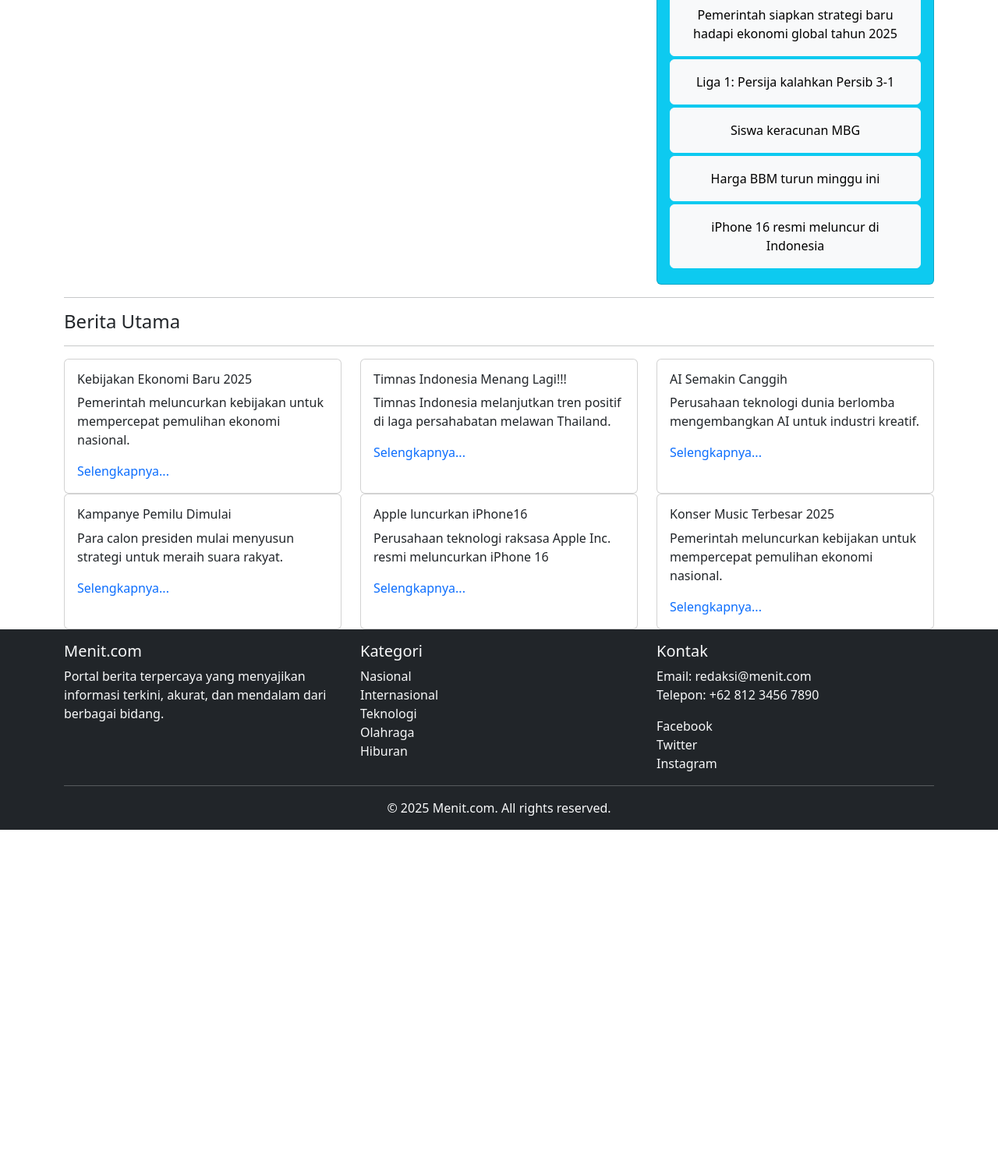
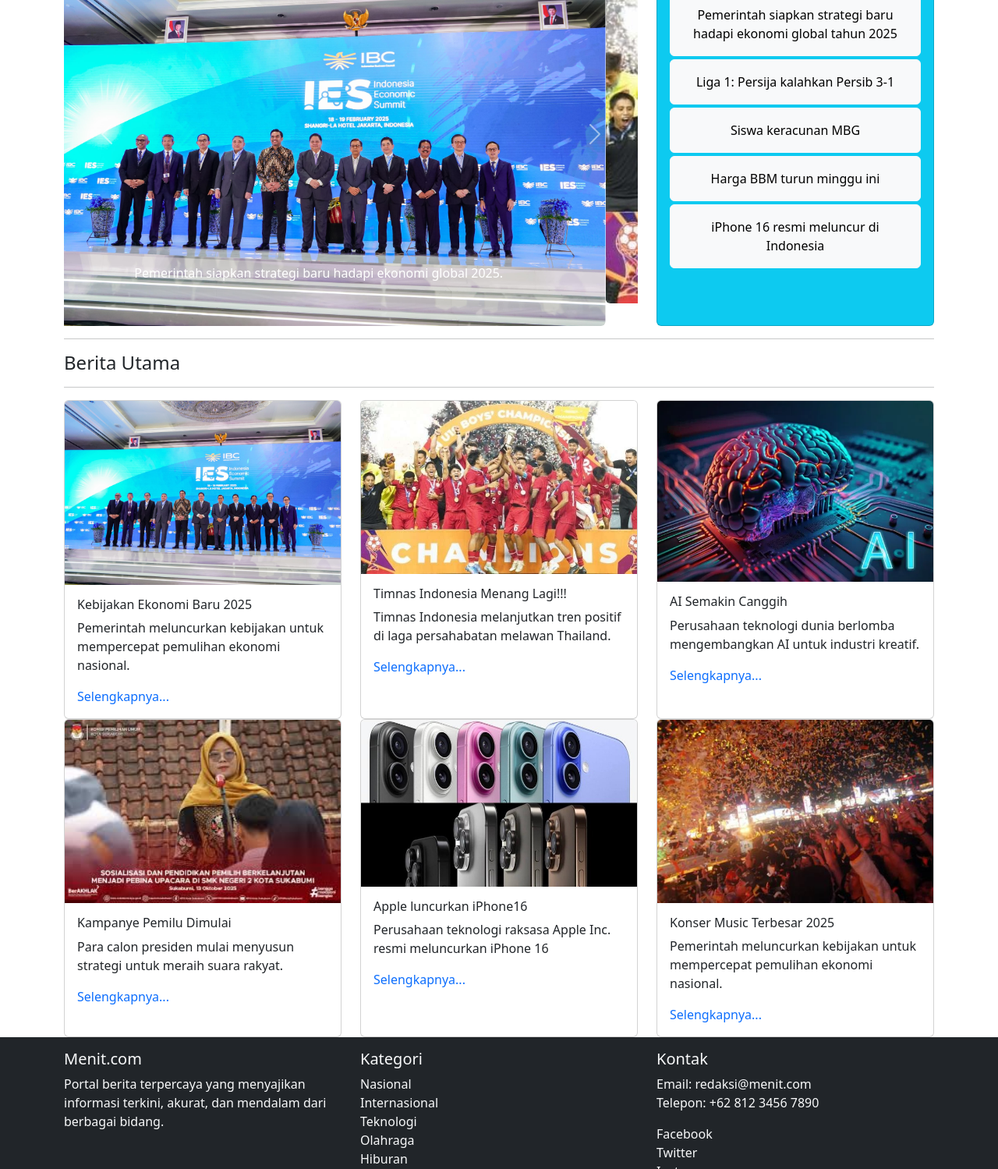
Before and after one commit to anandagumilang13-dev/WebBerita11rpl3, a plain HTML site: page index.html in a window 1280 px wide. Shown: the part 232-1731 px from the top of the page at 78% size. Before the commit the page ends 1296 px from the top, so only its background shows below. Drawn offline with nearby package versions, Linux system fonts and the light colour scheme.

Commit message:
Add files via upload

```diff
--- a/index.html
+++ b/index.html
@@ -46,7 +46,7 @@
           <div class="carousel-inner">
             <div class="carousel-item active">
               <a href="berita-kebijakan-ekonomi-baru-2025.html">
-              <img src="images/gambar1.jpeg" class="d-block w-100 rounded" alt="Berita 1">
+              <img src="gambar1.jpeg" class="d-block w-100 rounded" alt="Berita 1">
               </a>
               <div class="carousel-caption">
                 <p>Pemerintah siapkan strategi baru hadapi ekonomi global 2025.</p>
@@ -55,7 +55,7 @@
 
             <div class="carousel-item">
               <a href="berita-indonesia-vs-thailand.html">
-              <img src="images/gambar2.jpeg" class="d-block w-100 rounded" alt="Berita 2">
+              <img src="gambar2.jpeg" class="d-block w-100 rounded" alt="Berita 2">
               </a>
               <div class="carousel-caption">
                 <p>Indonesia kalahkan Thailand dengan skor 2-0.</p>
@@ -64,7 +64,7 @@
 
             <div class="carousel-item">
               <a href="berita-iphone16.html">
-              <img src="images/gambar3.jpg" class="d-block w-100 rounded" alt="Berita 3">
+              <img src="gambar3.jpg" class="d-block w-100 rounded" alt="Berita 3">
               </a>
               <div class="carousel-caption">
                 <p>Apple meluncurkan produk terbaru dengan fitur AI canggih.</p>
@@ -73,7 +73,7 @@
 
             <div class="carousel-item">
               <a href="konser-music-terbesar-2025.html">
-              <img src="images/gambar4.jpg" class="d-block w-100 rounded" alt="Berita 4">
+              <img src="gambar4.jpg" class="d-block w-100 rounded" alt="Berita 4">
               </a>
               <div class="carousel-caption">
                 <p>Ribuan penonton padati stadion untuk menyaksikan konser internasional.</p>
@@ -82,7 +82,7 @@
 
             <div class="carousel-item">
                <a href="berita-kampanye-pemilu.html">
-              <img src="images/gambar5.jpg" class="d-block w-100 rounded" alt="Berita 5">
+              <img src="gambar5.jpg" class="d-block w-100 rounded" alt="Berita 5">
                </a>
               <div class="carousel-caption">
                 <p>Partai politik mulai deklarasikan calon presiden.</p>
@@ -120,7 +120,7 @@
         <!-- Loop berita -->
       <div class="col-md-4">
         <div class="card h-100">
-          <img src="images/gambar1.jpeg" class="card-img-top" alt="">
+          <img src="gambar1.jpeg" class="card-img-top" alt="">
           <div class="card-body">
             <h6 class="card-title">Kebijakan Ekonomi Baru 2025</h6>
             <p class="news-summary">Pemerintah meluncurkan kebijakan untuk mempercepat pemulihan ekonomi nasional.</p>
@@ -132,7 +132,7 @@
         <!-- Loop berita -->
       <div class="col-md-4">
         <div class="card h-100">
-          <img src="images/gambar2.jpeg" class="card-img-top" alt="">
+          <img src="gambar2.jpeg" class="card-img-top" alt="">
           <div class="card-body">
             <h6 class="card-title">Timnas Indonesia Menang Lagi!!!</h6>
             <p class="news-summary">Timnas Indonesia melanjutkan tren positif di laga persahabatan melawan Thailand.</p>
@@ -143,7 +143,7 @@
       <!-- Loop berita -->
       <div class="col-md-4">
         <div class="card h-100">
-          <img src="images/gambar6.png" class="card-img-top" alt="">
+          <img src="gambar6.png" class="card-img-top" alt="">
           <div class="card-body">
             <h6 class="card-title">AI Semakin Canggih</h6>
             <p class="news-summary">Perusahaan teknologi dunia berlomba mengembangkan AI untuk industri kreatif.</p>
@@ -154,7 +154,7 @@
       <!-- Loop berita -->
       <div class="col-md-4">
         <div class="card h-100">
-          <img src="images/gambar5.jpg" class="card-img-top" alt="">
+          <img src="gambar5.jpg" class="card-img-top" alt="">
           <div class="card-body">
             <h6 class="card-title">Kampanye Pemilu Dimulai</h6>
             <p class="news-summary">Para calon presiden mulai menyusun strategi untuk meraih suara rakyat.</p>
@@ -165,7 +165,7 @@
       <!-- Loop berita -->
       <div class="col-md-4">
         <div class="card h-100">
-          <img src="images/gambar3.jpg" class="card-img-top" alt="">
+          <img src="gambar3.jpg" class="card-img-top" alt="">
           <div class="card-body">
             <h6 class="card-title">Apple luncurkan iPhone16</h6>
             <p class="news-summary">Perusahaan teknologi raksasa Apple Inc. resmi meluncurkan iPhone 16 </p>
@@ -176,7 +176,7 @@
       <!-- Loop berita -->
       <div class="col-md-4">
         <div class="card h-100">
-          <img src="images/gambar4.jpg" class="card-img-top" alt="">
+          <img src="gambar4.jpg" class="card-img-top" alt="">
           <div class="card-body">
             <h6 class="card-title">Konser Music Terbesar 2025</h6>
             <p class="news-summary">Pemerintah meluncurkan kebijakan untuk mempercepat pemulihan ekonomi nasional.</p>
```
Also changed, not shown: berita-ai-semakin-canggih.html (+2 -2 lines), berita-indonesia-vs-thailand.html (+1 -1 lines), berita-iphone16.html (+1 -1 lines), berita-kampanye-pemilu.html (+1 -1 lines), berita-kebijakan-ekonomi-baru-2025.html (+1 -1 lines), berita.html (+1 -1 lines), index01.html (+6 -6 lines), konser-music-terbesar-2025.html (+1 -1 lines).
